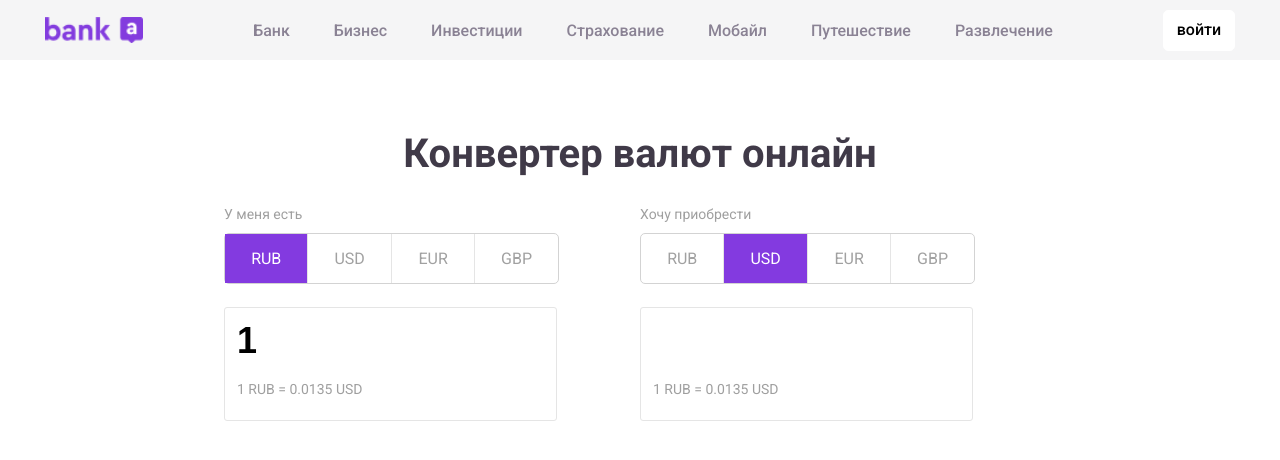
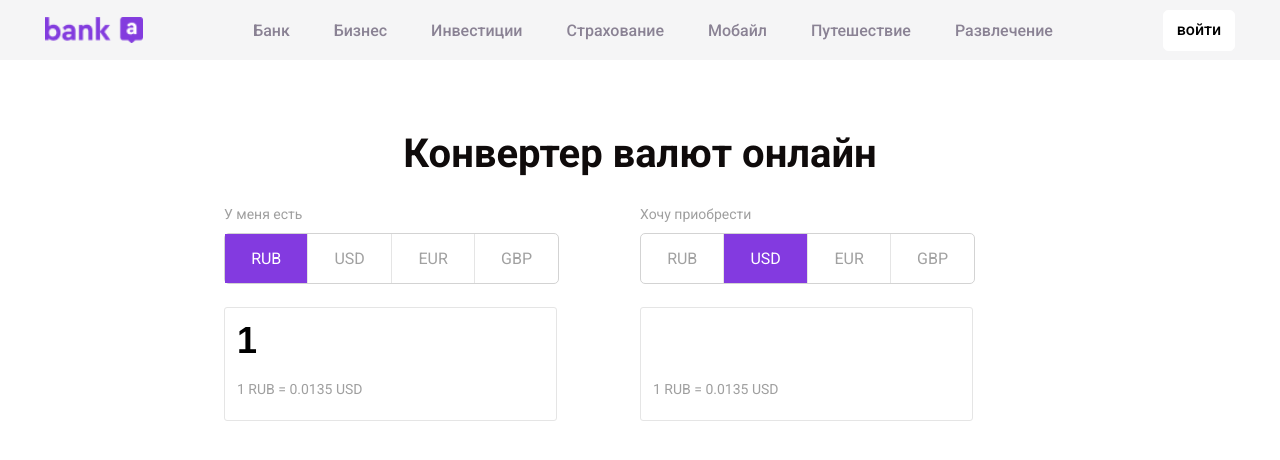
Before and after one commit to cosqun19/valyuta, a plain HTML site: page index.html in a window 1280 px wide. Drawn offline with nearby package versions, Linux system fonts and the light colour scheme; no server answers.

Commit message:
valyuta1

```diff
--- a/style.css
+++ b/style.css
@@ -62,7 +62,7 @@ h1 {
     text-align: center;
     font-size: 40px;
     margin-top: 70px;
-    color: #403a48;
+    color:#0f0b0b;
 }
 
 .converter-form {
```
